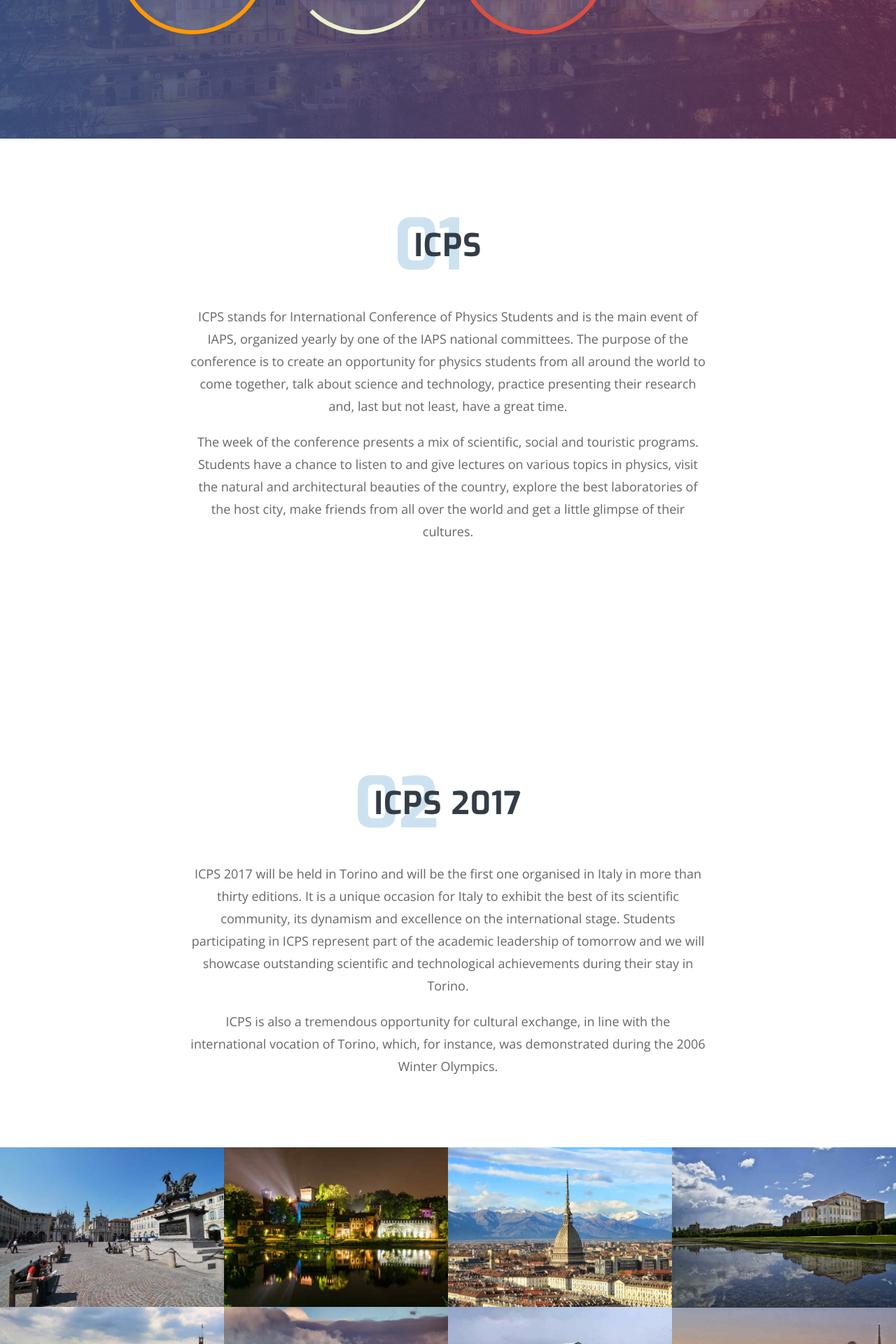
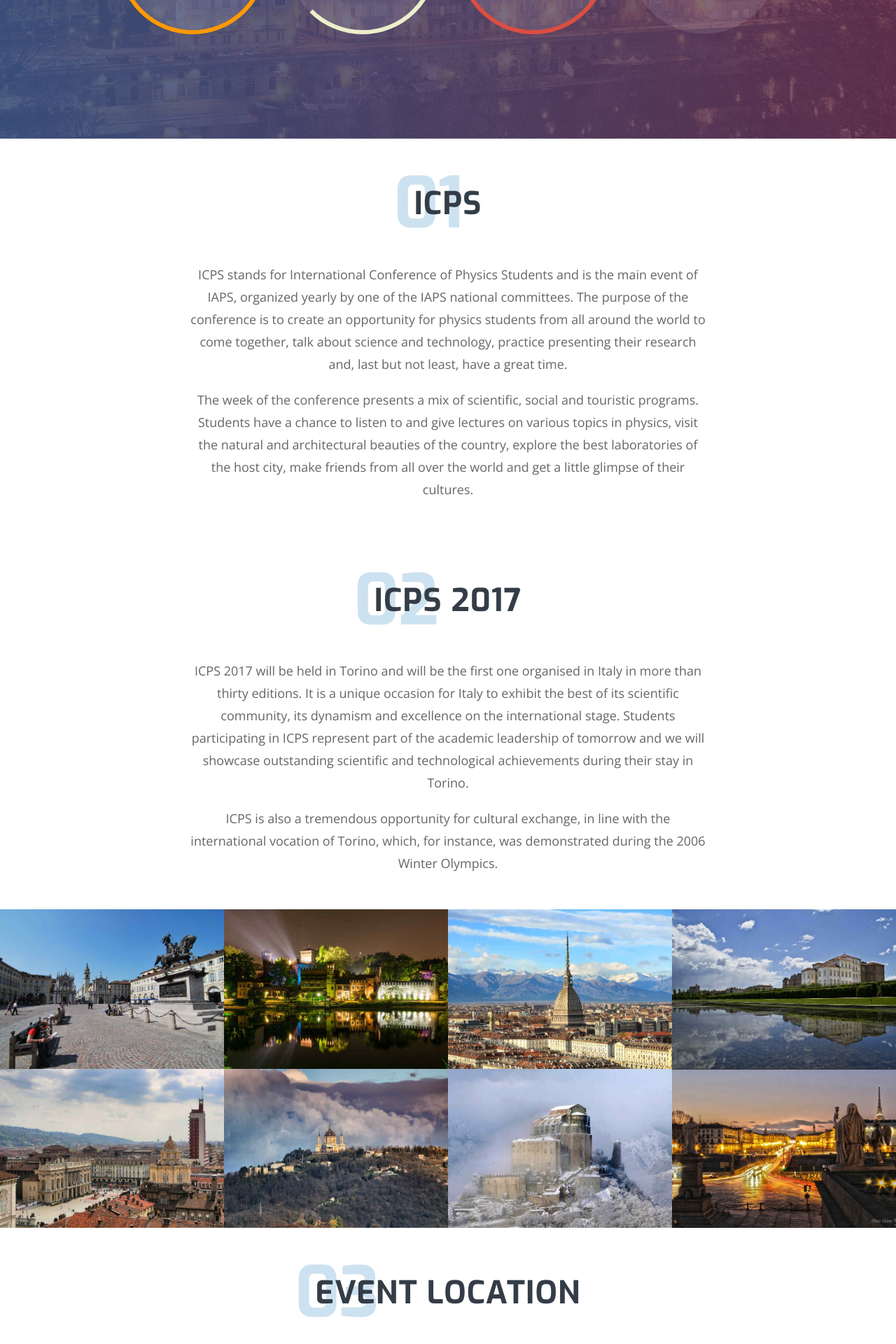
Before and after one commit to ICPS2017/ICPS2017.github.io, a Jekyll site: the page built from index.html, in a window 1280 px wide. Shown: the part 547-2467 px from the top of the page at 70% size. Built offline with Jekyll 4.4.1, drawn with Linux system fonts in a browser that asks for light colours; nearby versions of some CDN libraries.

Commit message:
remove some padding spaces

```diff
--- a/assets/css/custom.css
+++ b/assets/css/custom.css
@@ -3,3 +3,31 @@
 #cbx-header{background:url(../../img/header.jpg) center center no-repeat fixed;-webkit-background-size:cover;-o-background-size:cover;-moz-background-size:cover;background-size:cover;color:#fff}
 
 #cbx-register{background:url(../../img/register.jpg) center center no-repeat fixed;-webkit-background-size:cover;-o-background-size:cover;-moz-background-size:cover;background-size:cover;color:#fff}
+
+.cbx-inner{
+    padding: 6rem 0;
+}
+
+.cbx-heading{
+    margin-bottom: 5rem;
+}
+
+#icps div.cbx-inner{
+    padding-bottom: 0;
+}
+
+#cbx-speakers div.cbx-inner{
+    padding-bottom: 0;
+}
+
+#cbx-register div.cbx-inner{
+    padding-bottom: 0;
+}
+
+#organizers div.cbx-heading{
+    margin-bottom: 10rem;
+}
+
+#cbx-subscriber div.cbx-testi-inner{
+    padding-top: 6rem;
+}
```
Also changed, not shown: css/main.scss (deleted, +0 -39 lines).
